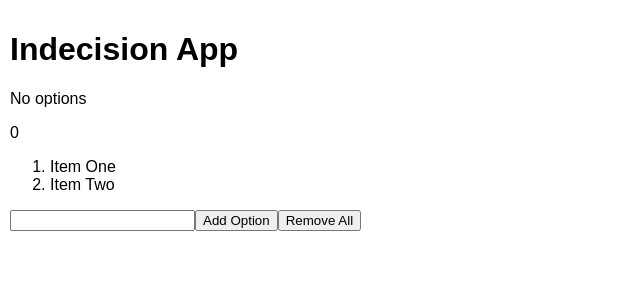
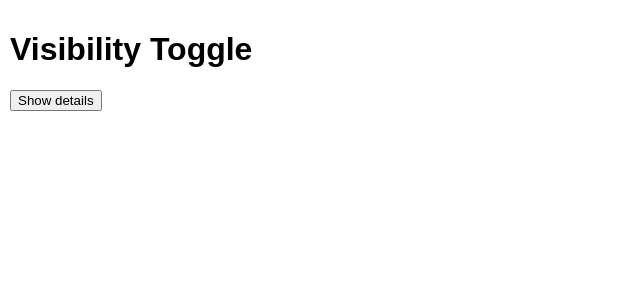
Before and after one commit to kianev/Indecision-ReactJS-App-, a React (Create React App) app in the folder indecision-app/: page / in a window 1280 px wide. Shown: the top 300 px of the page, without its empty margins (0-640 px from the left). Built offline with nearby package versions, Linux system fonts and the light colour scheme.

Commit message:
Visibility Toggle button created

```diff
--- a/indecision-app/src/App.js
+++ b/indecision-app/src/App.js
@@ -10,11 +10,18 @@ class App extends Component {
     }
 }
 
-  removeAll(e){
+  onRemoveAll(e){
       this.setState({
         options: []
       })
   }
+
+  onMakeDecision(){
+    let randomNum = Math.floor(Math.random() * this.state.options.length);
+    let option = this.state.options[randomNum];
+    alert(option);
+  }
+
   render () {
     const onFormSumbit = (e) => {
       e.preventDefault();
@@ -37,15 +44,18 @@ class App extends Component {
         <h1>{this.state.title}</h1>
         {this.state.subtitle && <p>{this.state.subtitle}</p>}
         <p>{this.state.options.length > 0 ? 'Here are your options: ' : 'No options'}</p>
-        <p>{this.state.options.length }</p>
+        <button
+          disabled={this.state.options.length === 0}
+          onClick={this.onMakeDecision.bind(this)}>What should I do?</button>
+        <button onClick={this.onRemoveAll.bind(this)}>Remove All</button>
+
         <ol>
-          <li>Item One</li>
-          <li>Item Two</li>
+          {this.state.options.map((option) => <li key={option}>{option}</li>)}
         </ol>
         <form onSubmit={onFormSumbit}>
           <input type="text" name="option"/>
           <button>Add Option</button>
-          <button onClick={this.removeAll.bind(this)}>Remove All</button>
+
         </form>
       </div>
     )
--- /dev/null
+++ b/indecision-app/src/Test.js
@@ -0,0 +1,27 @@
+import React, { Component } from 'react'
+import './App.css'
+
+class Test extends Component {
+   constructor (props){
+     super(props);
+     this.state = {
+       clicked: false
+     }
+     this.showDetails = this.showDetails.bind(this);
+   }
+   showDetails(){
+      this.setState({
+        clicked: !this.state.clicked
+      })
+   }
+  render () {
+    return (
+      <div className="App">
+        <h1>Visibility Toggle</h1>
+        <button onClick={this.showDetails}>{this.state.clicked ? 'Hide Details' : 'Show details'}</button>
+        {(this.state.clicked) && <p>Hey. These are some details you can see</p>}
+      </div>
+    )
+  }
+}
+export default Test
--- a/indecision-app/src/index.js
+++ b/indecision-app/src/index.js
@@ -2,5 +2,6 @@ import React from 'react';
 import ReactDOM from 'react-dom';
 import './index.css';
 import App from './App';
+import Test from './Test';
 
-ReactDOM.render(<App />, document.getElementById('root'));
+ReactDOM.render(<Test />, document.getElementById('root'));
```
